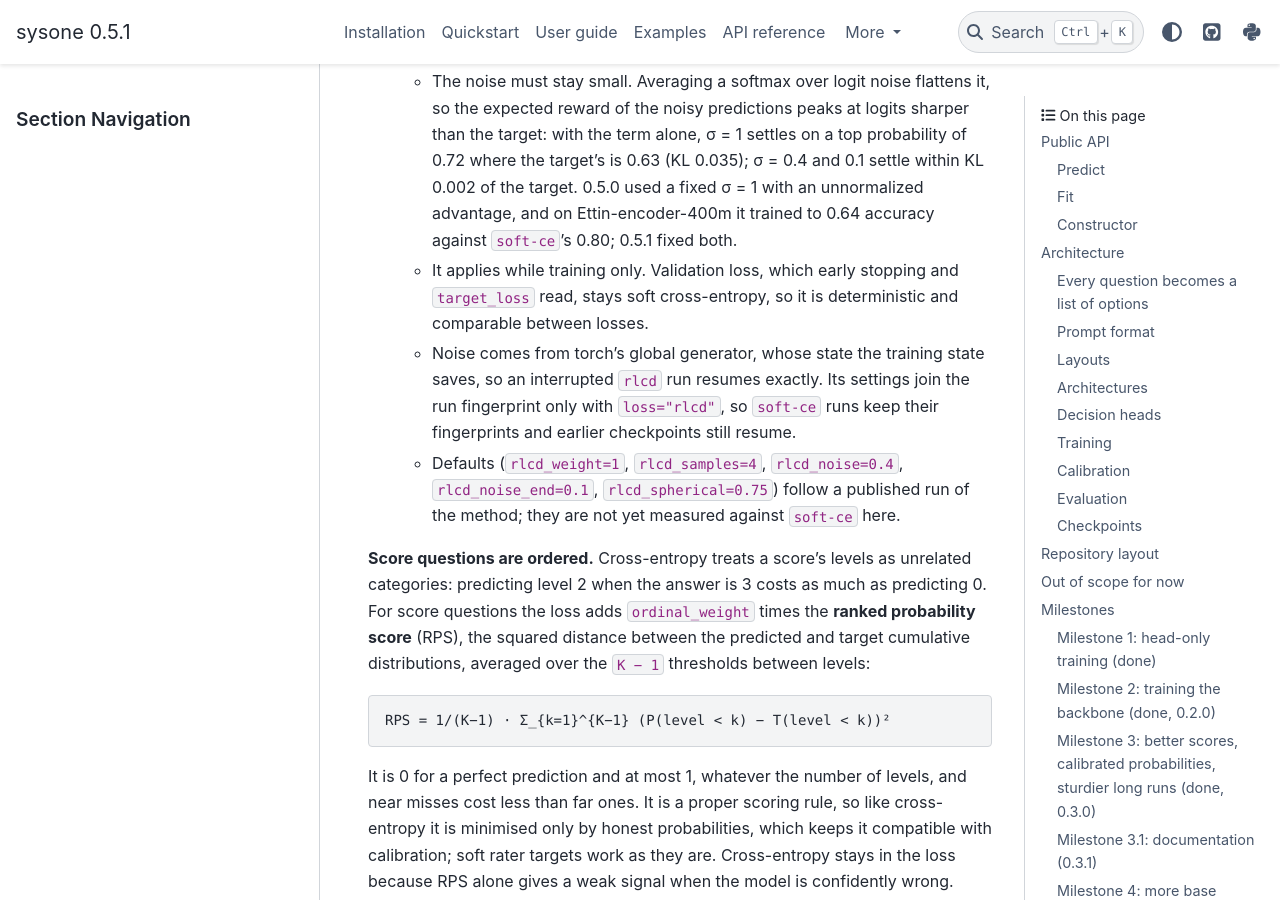
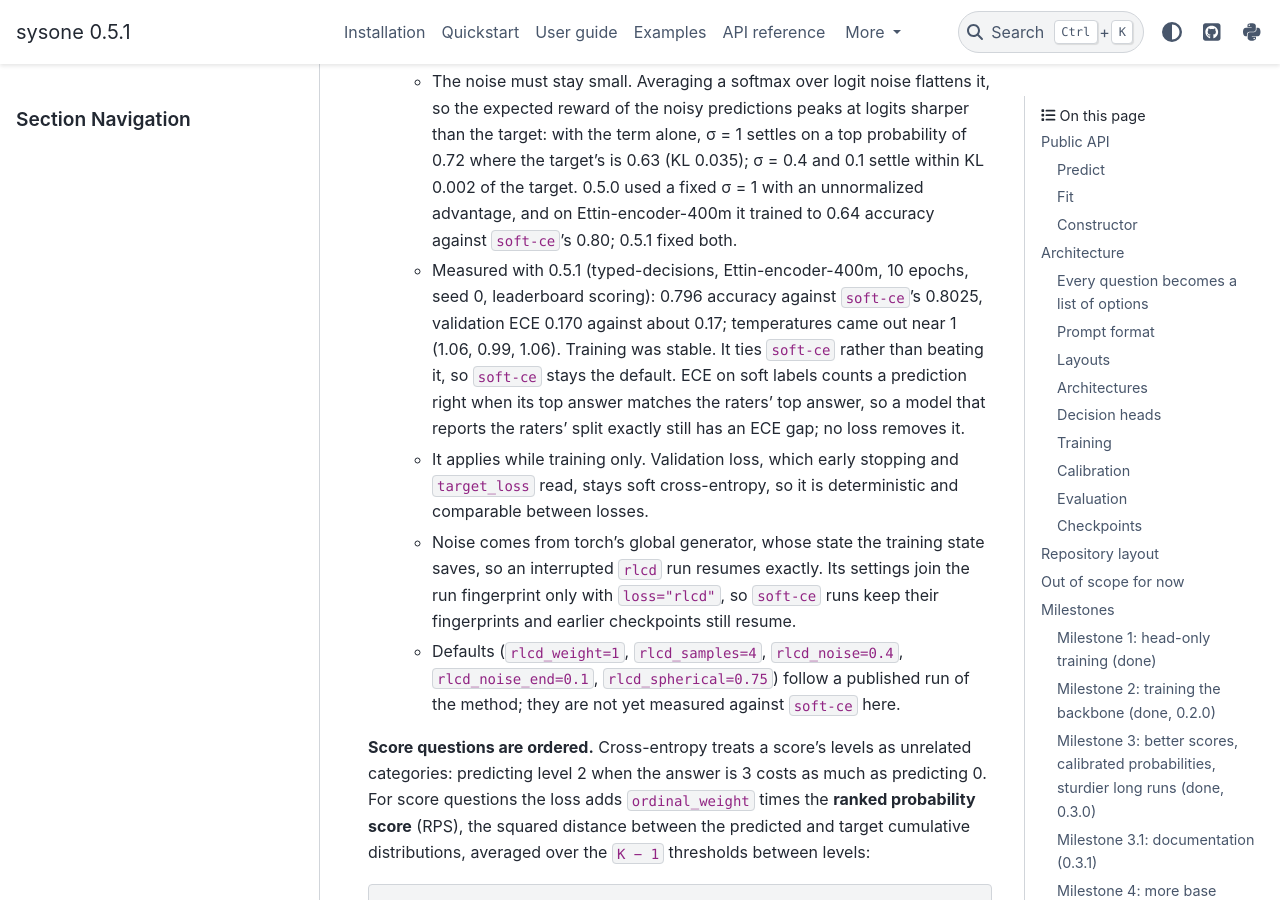
Before and after one commit to ForwardMetric/sysone, a Sphinx documentation site: the page built from docs/DESIGN.md, in a window 1280 px wide and 900 px high, scrolled down 18875 px. Built offline with Sphinx 7.4.7 and the PyData theme 0.15.4, drawn with Linux system fonts in a browser that asks for light colours; pages that are not in the unit, such as notebooks, are missing from menus.

Commit message:
Record the 0.5.1 rlcd measurement on Ettin-encoder-400m
Co-Authored-By: Claude Opus 5.5 <noreply@anthropic.com>

```diff
--- a/docs/DESIGN.md
+++ b/docs/DESIGN.md
@@ -634,6 +634,12 @@ Losses:
     and 0.1 settle within KL 0.002 of the target. 0.5.0 used a fixed σ = 1 with an unnormalized
     advantage, and on Ettin-encoder-400m it trained to 0.64 accuracy against `soft-ce`'s 0.80;
     0.5.1 fixed both.
+  - Measured with 0.5.1 (typed-decisions, Ettin-encoder-400m, 10 epochs, seed 0, leaderboard
+    scoring): 0.796 accuracy against `soft-ce`'s 0.8025, validation ECE 0.170 against about
+    0.17; temperatures came out near 1 (1.06, 0.99, 1.06). Training was stable. It ties `soft-ce`
+    rather than beating it, so `soft-ce` stays the default. ECE on soft labels counts a
+    prediction right when its top answer matches the raters' top answer, so a model that
+    reports the raters' split exactly still has an ECE gap; no loss removes it.
   - It applies while training only. Validation loss, which early stopping and `target_loss` read,
     stays soft cross-entropy, so it is deterministic and comparable between losses.
   - Noise comes from torch's global generator, whose state the training state saves, so an
```
Also changed, not shown: docs/changelog.md (+2 -0 lines), docs/user_guide/training.md (+3 -0 lines).
